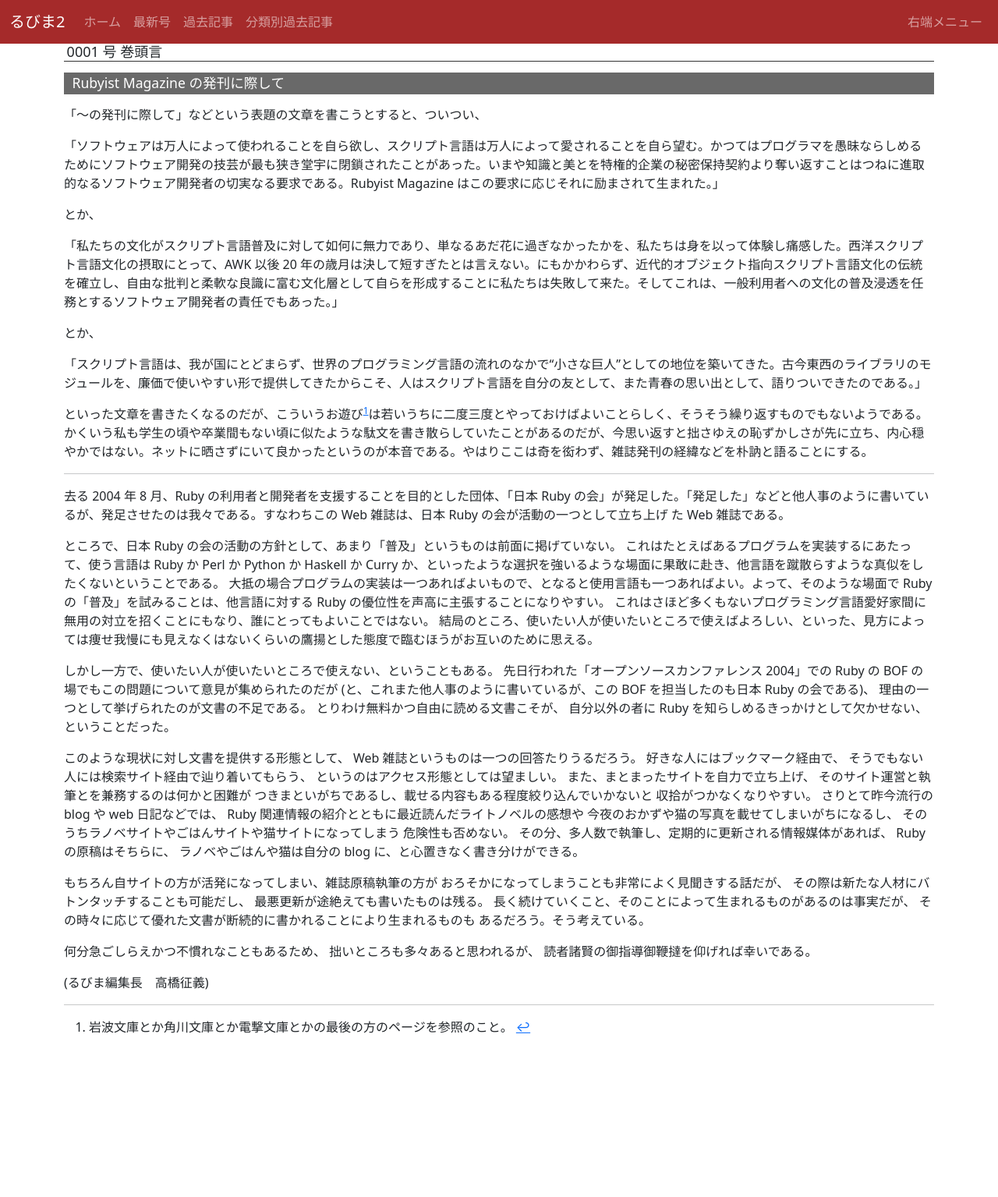
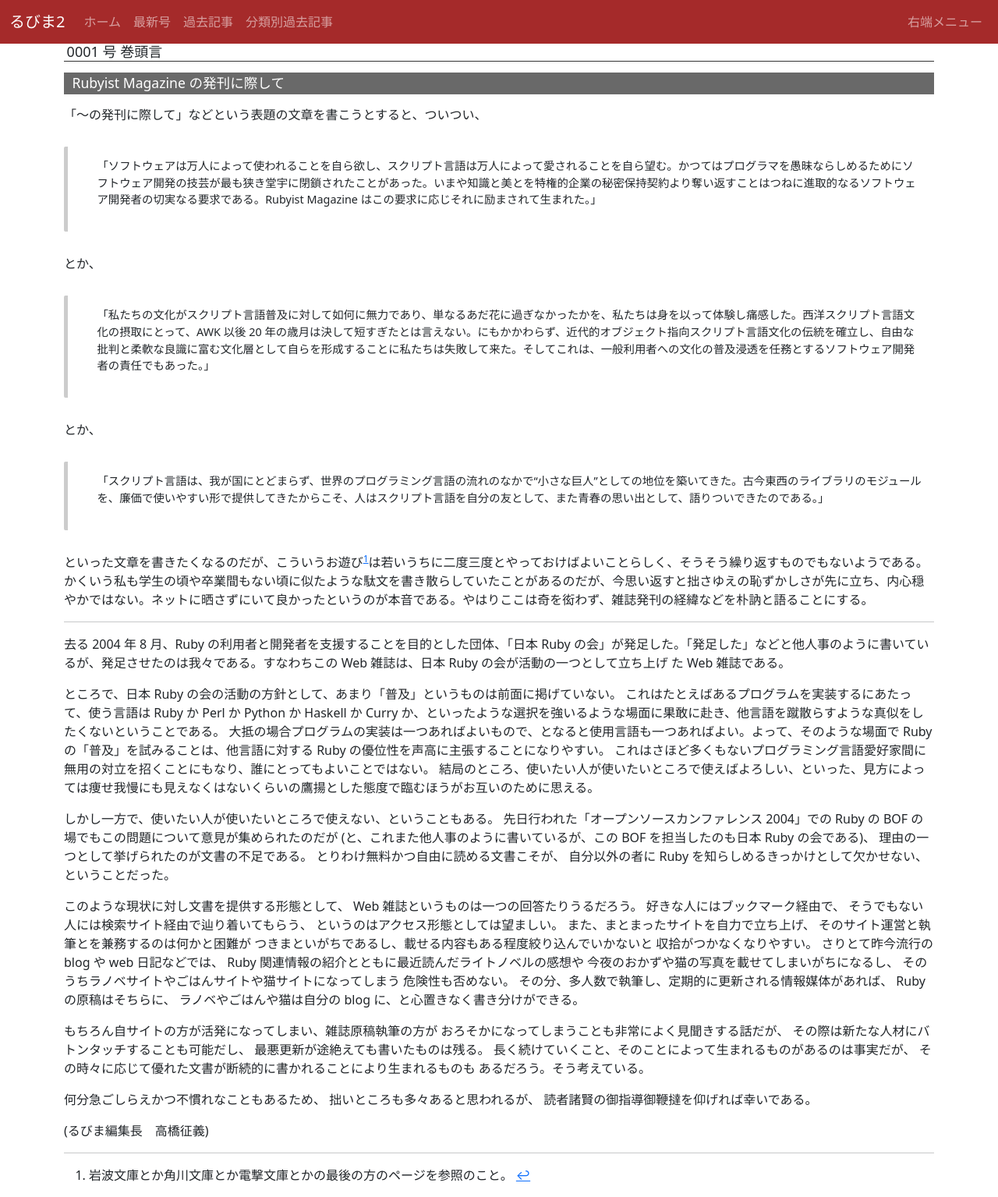
Before and after one commit to miyohide/rubima2-prototype, a Jekyll site: the page built from articles/0001/_posts/2004-09-10-0001-ForeWord.md, in a window 1280 px wide. Shown: the whole page at 78% size. Built offline with Jekyll 4.4.1, drawn with Linux system fonts in a browser that asks for light colours; before the commit the page ends 1345 px from its top, so only the background shows below that.

Commit message:
引用のCSSを追加

```diff
--- a/css/main.css
+++ b/css/main.css
@@ -36,3 +36,12 @@ main h4 {
 main dd {
   margin-left: 40px;
 }
+
+blockquote {
+  position: relative;
+  margin: 2em 0;
+  padding: 1em 1em 1em 2.6em;
+  font-size: .9em;
+  border-left: 5px solid #CCC;
+  border-radius: 2px;
+}
```
Also changed, not shown: articles/0001/_posts/2004-09-10-0001-RubyGUI.md (+0 -2 lines).
